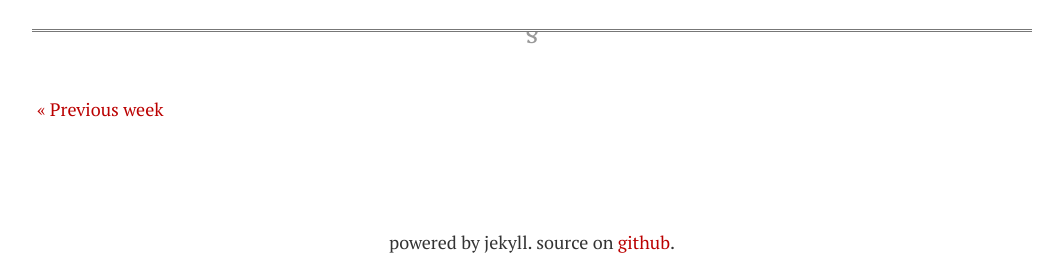
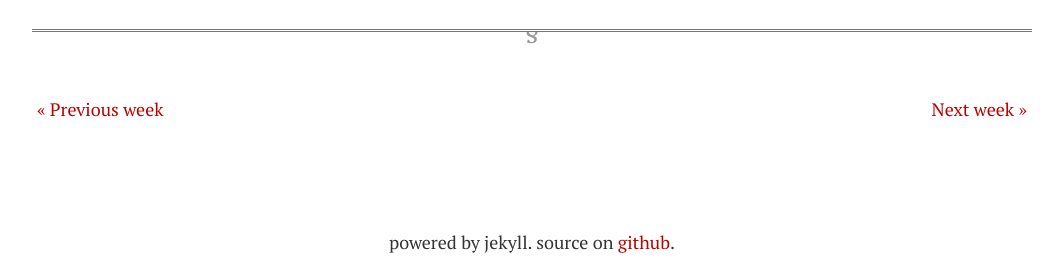
Before and after one commit to dellsystem/dellsystem.github.io, a Jekyll site: the page built from _posts/2018-01-23-SO478-14.md, in a window 1280 px wide and 900 px high, scrolled down 3529 px. Shown: the part 623-897 px from the top of the window, without its empty margins (108-1171 px from the left). Built offline with Jekyll 4.4.1, drawn with Linux system fonts in a browser that asks for light colours.

Commit message:
Fix bug in lecture.html layout

```diff
--- a/_layouts/lecture.html
+++ b/_layouts/lecture.html
@@ -50,10 +50,10 @@ layout: default
         {% endif %}
     </div>
     <div class="column" style="float: right">
-        {% if page.week < 11 %}
+        {% unless page.last_week %}
         <a href="/posts/{{ page.course }}-{{ page.week|plus:1 }}">
             Next week &raquo;
         </a>
-        {% endif %}
+        {% endunless %}
    </div>
 </div>
```
